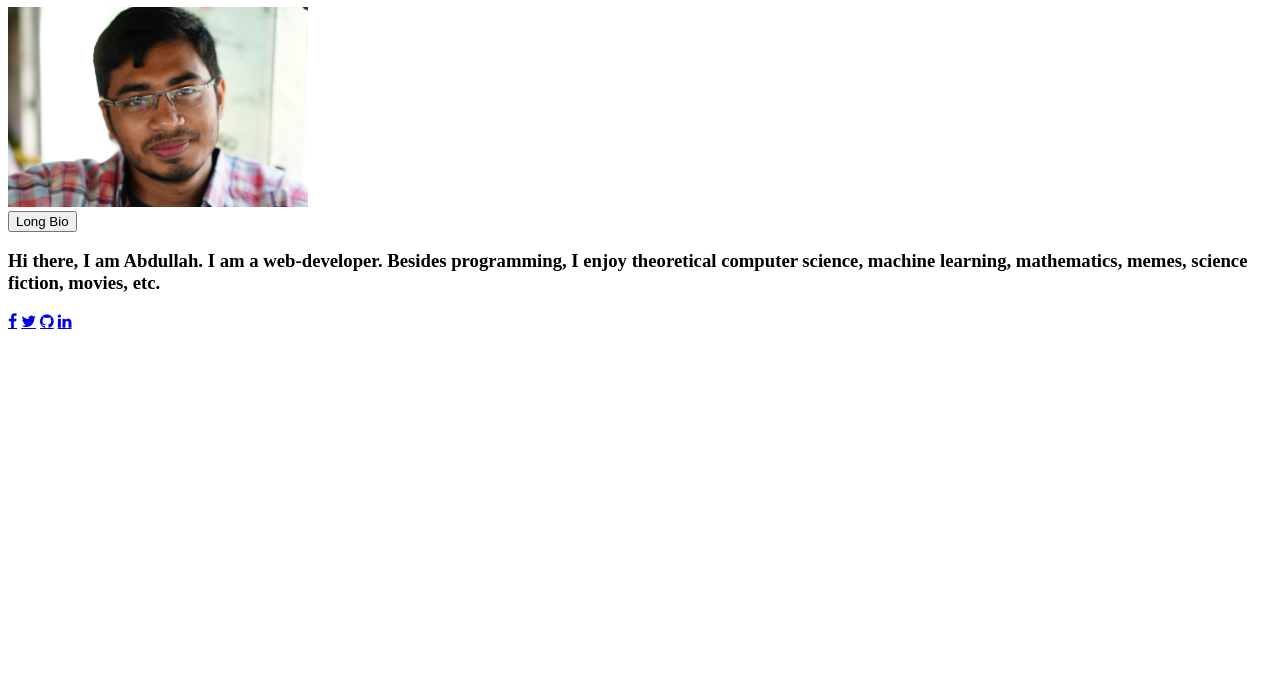
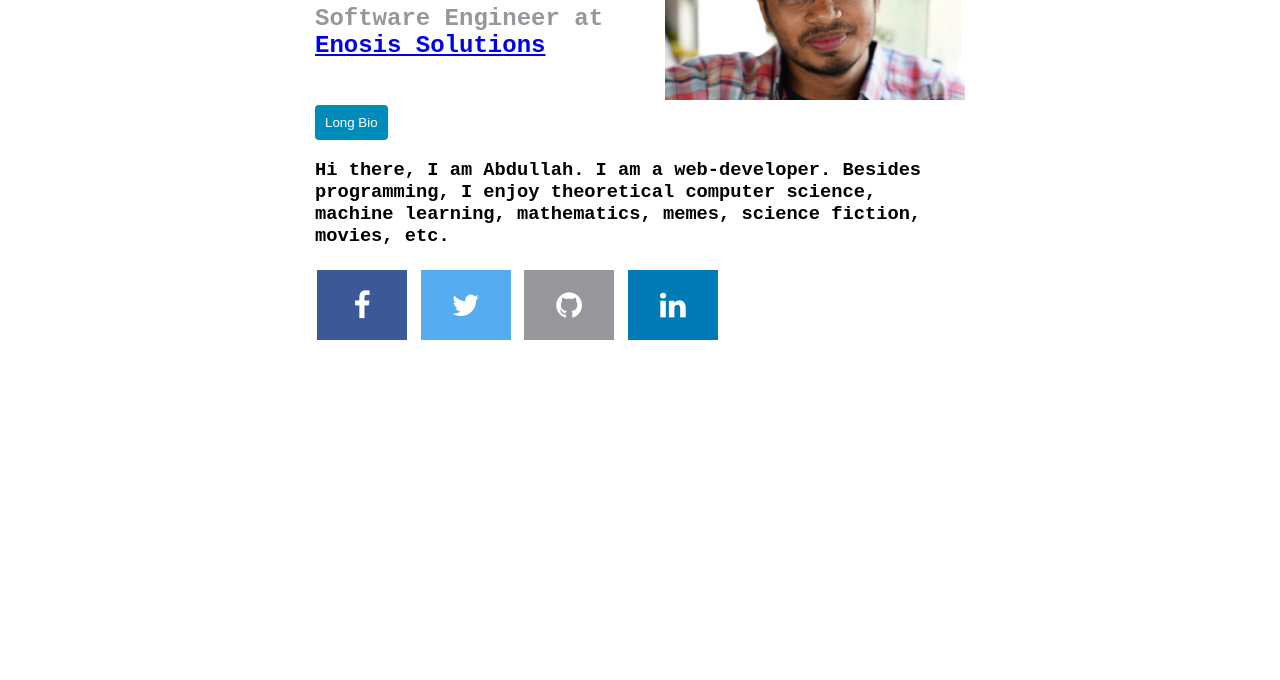
Before and after one commit to liiniix/liiniix.github.io, a plain HTML site: page index.html in a window 1280 px wide. Shown: the part 120-800 px from the top of the page. Drawn offline with nearby package versions, Linux system fonts and the light colour scheme.

Commit message:
css issue solved 2

```diff
--- a/index.html
+++ b/index.html
@@ -5,7 +5,7 @@
     <meta name="viewport" content="width=device-width, initial-scale=1.0">
     <title>Abdullah</title>
     <link rel="stylesheet" href="https://cdnjs.cloudflare.com/ajax/libs/font-awesome/4.7.0/css/font-awesome.min.css">
-    <link rel="stylesheet" type=“text/css” href="Static/style.css">
+    <link rel="stylesheet" href="Static/style.css">
 
 </head>
 <body>
```
